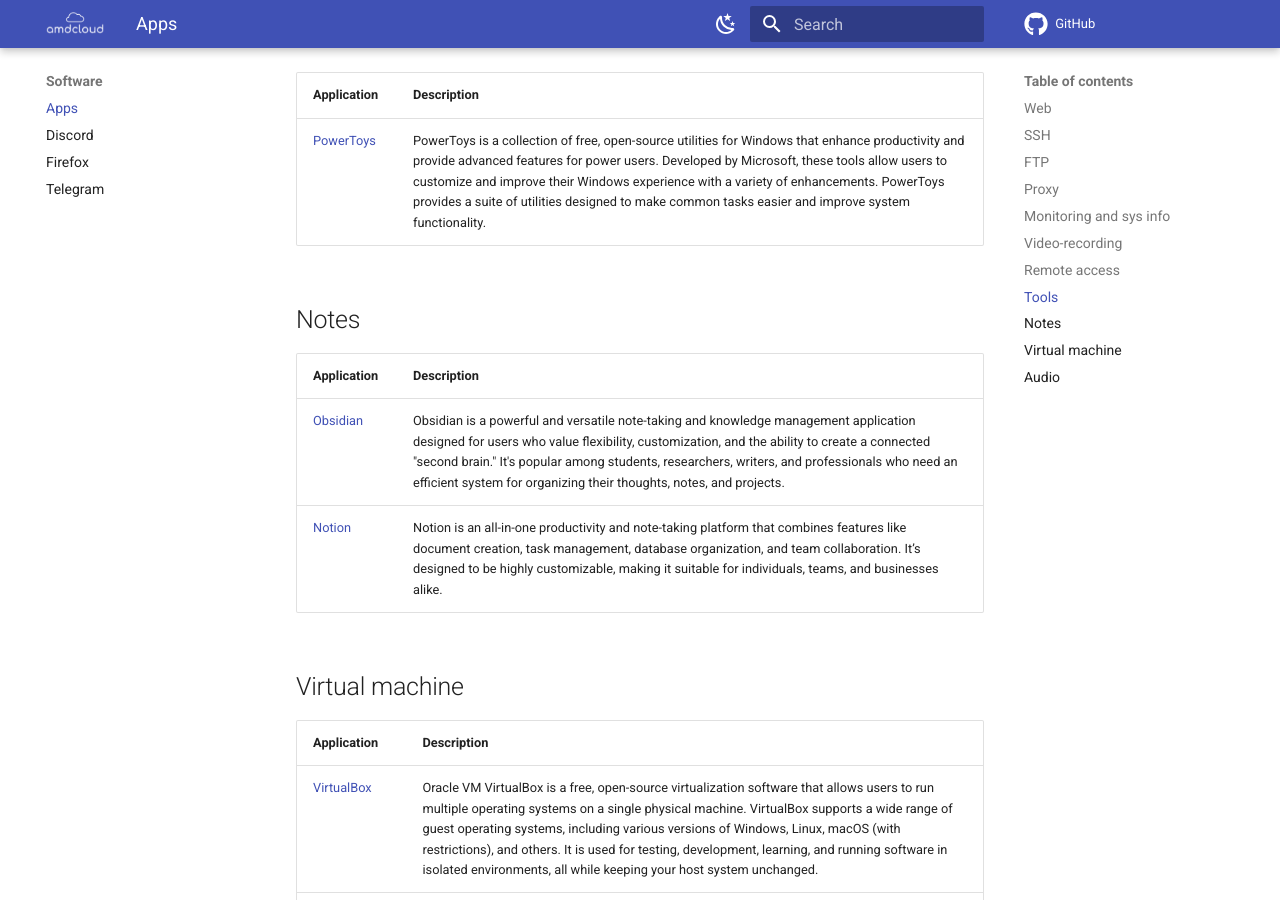
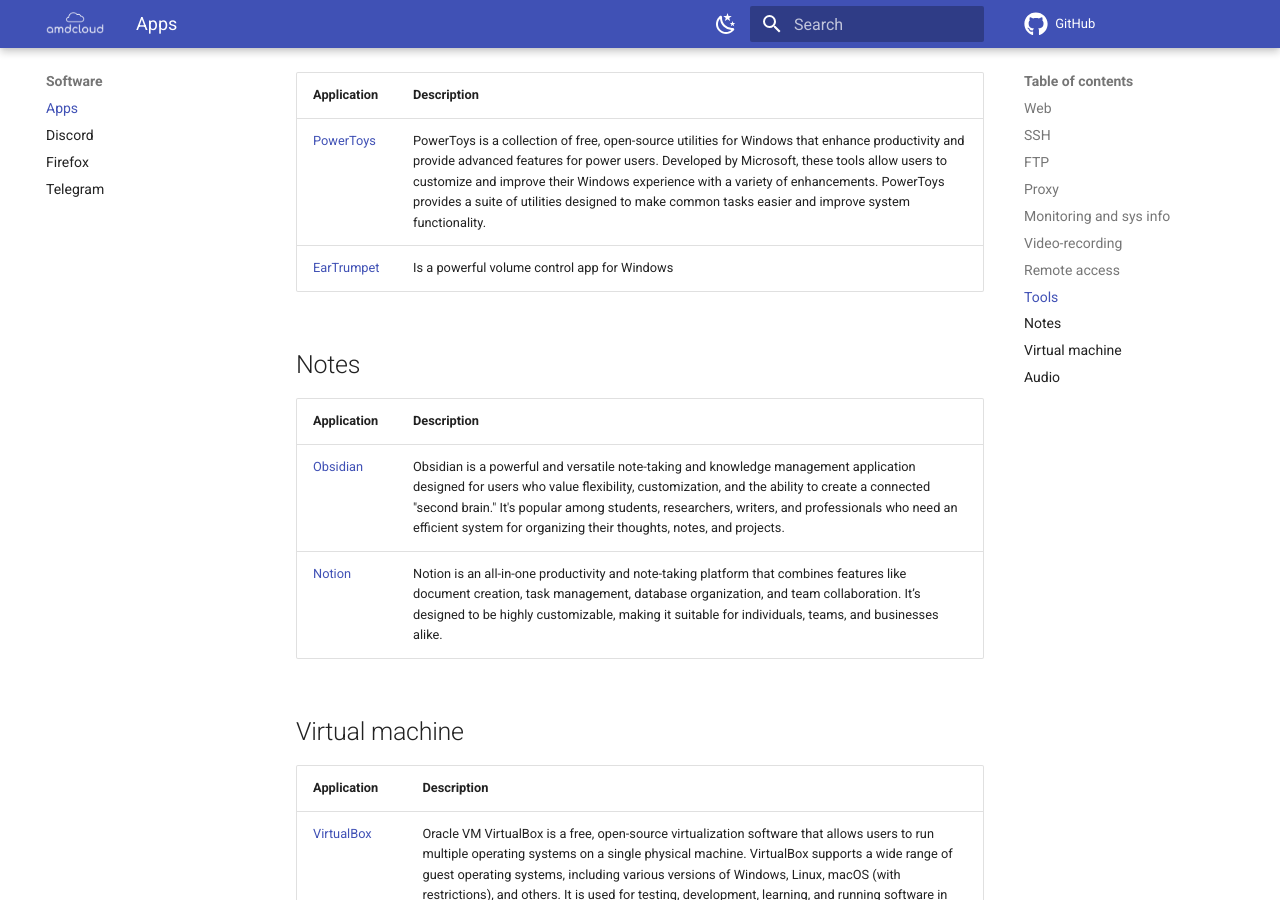
Before and after one commit to TeamDominant/Wiki-mkdocs, an MkDocs documentation site: the page built from docs/apps.md, in a window 1280 px wide and 900 px high, scrolled down 3049 px. Built offline with MkDocs 1.6.1 and Material for MkDocs 9.7.7, drawn with Linux system fonts in a browser that asks for light colours; comment, search, counter and statistics services are not loaded.

Commit message:
Update for Apps

```diff
--- a/docs/apps.md
+++ b/docs/apps.md
@@ -53,6 +53,7 @@
 | Application | Description |
 | ----------- | ----------- |
 | [PowerToys](https://github.com/microsoft/PowerToys) | PowerToys is a collection of free, open-source utilities for Windows that enhance productivity and provide advanced features for power users. Developed by Microsoft, these tools allow users to customize and improve their Windows experience with a variety of enhancements. PowerToys provides a suite of utilities designed to make common tasks easier and improve system functionality. |
+| [EarTrumpet](https://apps.microsoft.com/detail/9nblggh516xp?hl=ru-ru&gl=RU) | Is a powerful volume control app for Windows |
 
 ## Notes
 | Application | Description |
```
